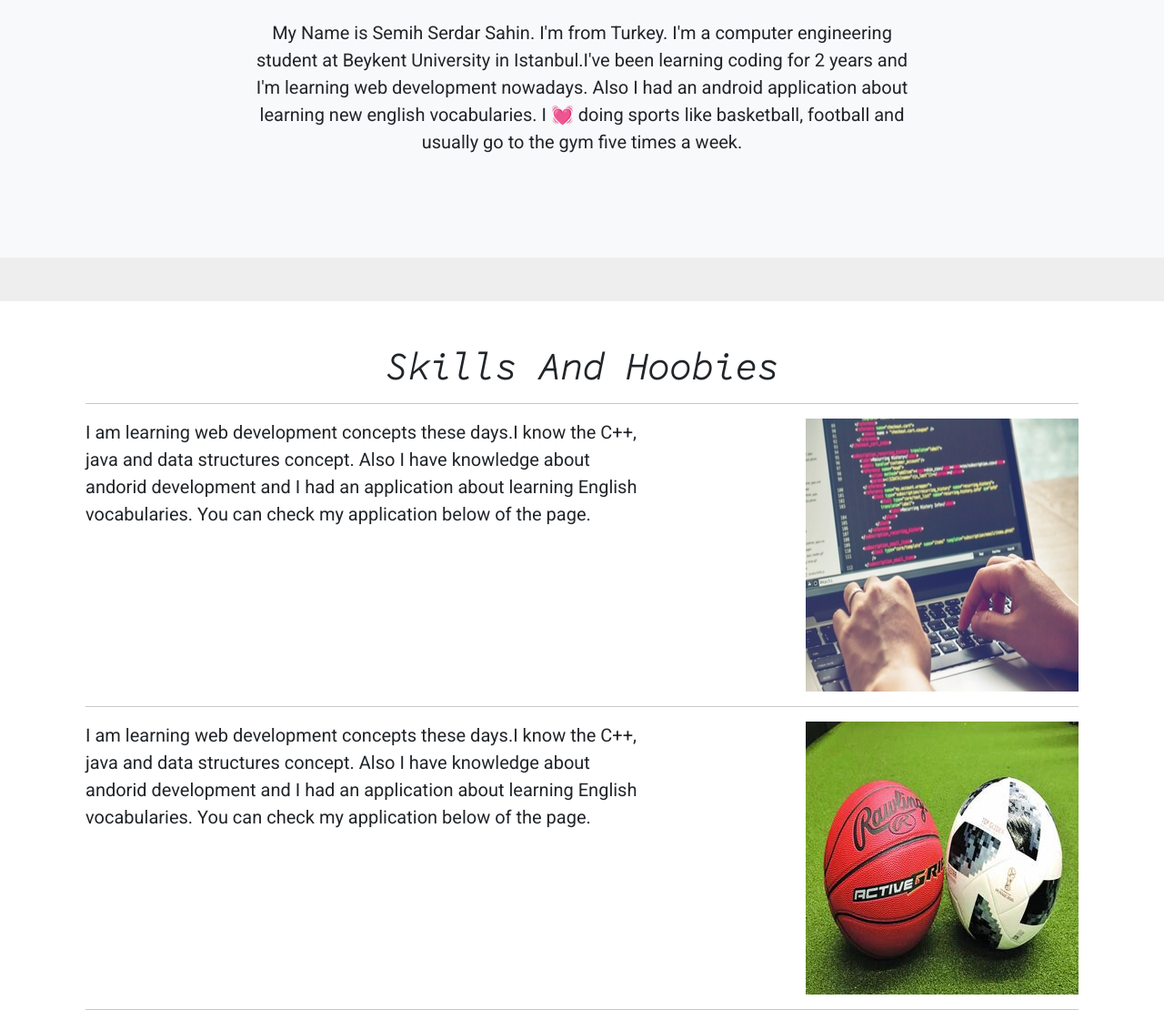
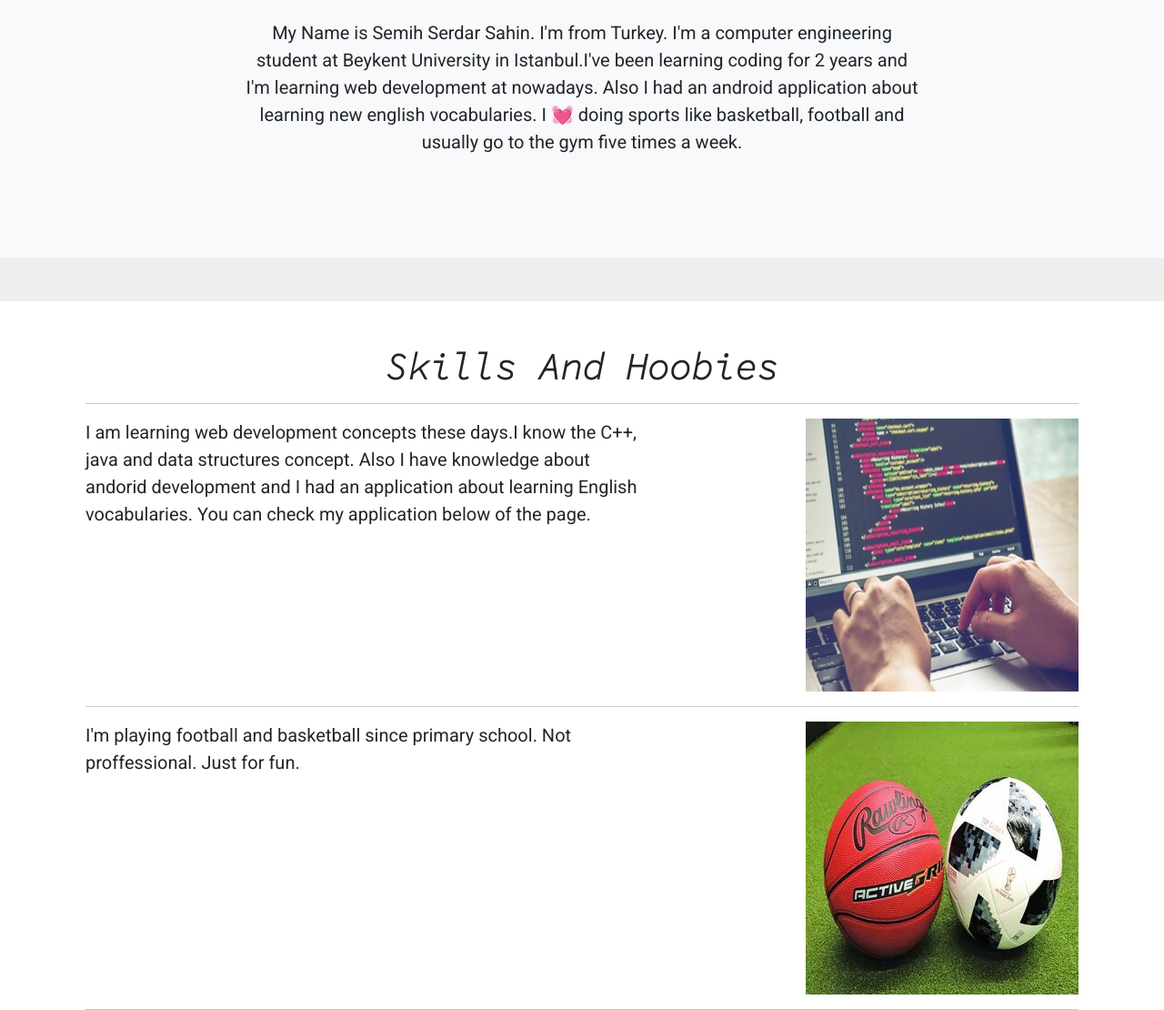
Before and after one commit to semihsrdr/html-portfolio, a plain HTML site: page index.html in a window 1280 px wide. Shown: the part 1075-2185 px from the top of the page at 91% size. Drawn offline with nearby package versions, Linux system fonts and the light colour scheme; a web font is replaced by a local one.

Commit message:
index.html

```diff
--- a/index.html
+++ b/index.html
@@ -44,7 +44,7 @@
                 <h1 class="text-body-emphasis mb-4">Who Am I?</h1>
                 <img class="profile-pic mb-4" src="./mobil app pics/WhatsApp Görsel 2023-02-15 saat 17.47.43.jpg" alt="semih's pic"
                 style="height: 200px; border-radius: 40%;">
-                <p class="col-lg-8 mx-auto lead">My Name is Semih Serdar Sahin. I'm from Turkey. I'm a computer engineering student at Beykent University in Istanbul.I've been learning coding for 2 years and I'm learning web development nowadays. Also
+                <p class="col-lg-8 mx-auto lead">My Name is Semih Serdar Sahin. I'm from Turkey. I'm a computer engineering student at Beykent University in Istanbul.I've been learning coding for 2 years and I'm learning web development at nowadays. Also
                     I had an android application about learning new english vocabularies. I 💓 doing sports like basketball, football and usually
                     go to the gym five times a week.
                 </p>
@@ -80,7 +80,7 @@
 
       <div class="row featurette">
         <div class="col-md-7">
-          <p class="lead">I am learning web development concepts these days.I know the C++, java and data structures concept.  Also I have knowledge about andorid development and I had an application about learning English vocabularies. You can check my application below of the page.</p>
+          <p class="lead">I'm playing football and basketball since primary school. Not proffessional. Just for fun.</p>
         </div>
         <div class="col-md-5">
           <img style="float: right;" src="./mobil app pics/basketball (1).jpg" class="bd-placeholder-img bd-placeholder-img-lg featurette-image img-fluid mx-auto" width="300" height="300" xmlns="http://www.w3.org/2000/svg" role="img" aria-label="Placeholder: 300x300" preserveAspectRatio="xMidYMid slice" focusable="false"><title>Placeholder</title><rect width="100%" height="100%" fill="var(--bs-secondary-bg)"></rect><text x="50%" y="50%" fill="var(--bs-secondary-color)" dy=".3em"></text></img>
```
